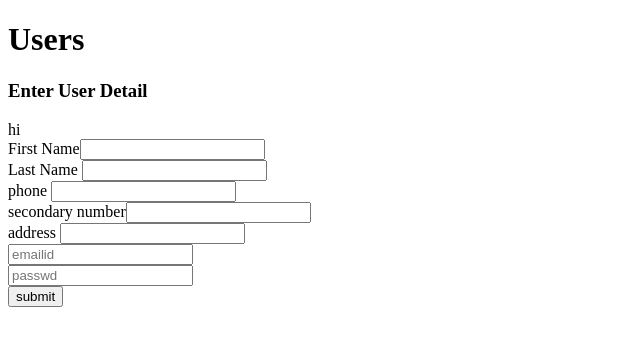
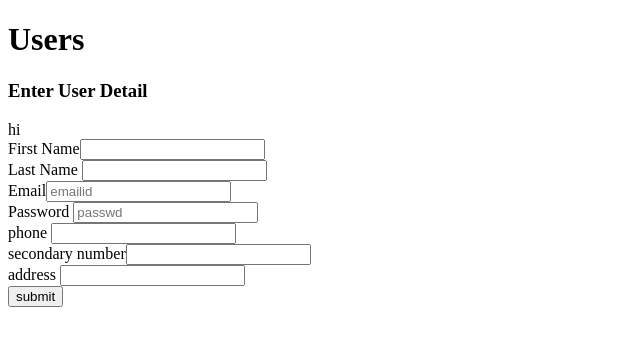
Before and after one commit to nchakrawarty/ipseand-frontend-code, an Angular app: page / in a window 1280 px wide. Shown: the top 346 px of the page, without its empty margins (0-640 px from the left). Built offline with nearby package versions, Linux system fonts and the light colour scheme; no server answers.

Commit message:
initial commit

```diff
--- a/projects/user-app/src/app/app.component.html
+++ b/projects/user-app/src/app/app.component.html
@@ -19,13 +19,12 @@ hi
 <form #userlogin="ngForm" (ngSubmit)="onClickSubmit(userlogin.value)">
     First Name<input name="firstName" type="text" ngModel/>
     <br> Last Name <input name="lastName" type="text" ngModel/>
+    <br>Email<input type="email" name="email" placeholder="emailid" ngModel>
+    <br>Password <input type="password" name="password" placeholder="passwd" ngModel>
     <br> phone <input name="primaryContactNum" type="number" ngModel/>
     <br> secondary number<input name="secondaryPhone" type="number" ngModel/>
     <br> address <input name="address" type="string" ngModel />
-    <br>
-    <input type="email" name="email" placeholder="emailid" ngModel>
-    <br>
-    <input type="password" name="password" placeholder="passwd" ngModel>
+
     <br>
     <input type="submit" value="submit">
 </form>
```
